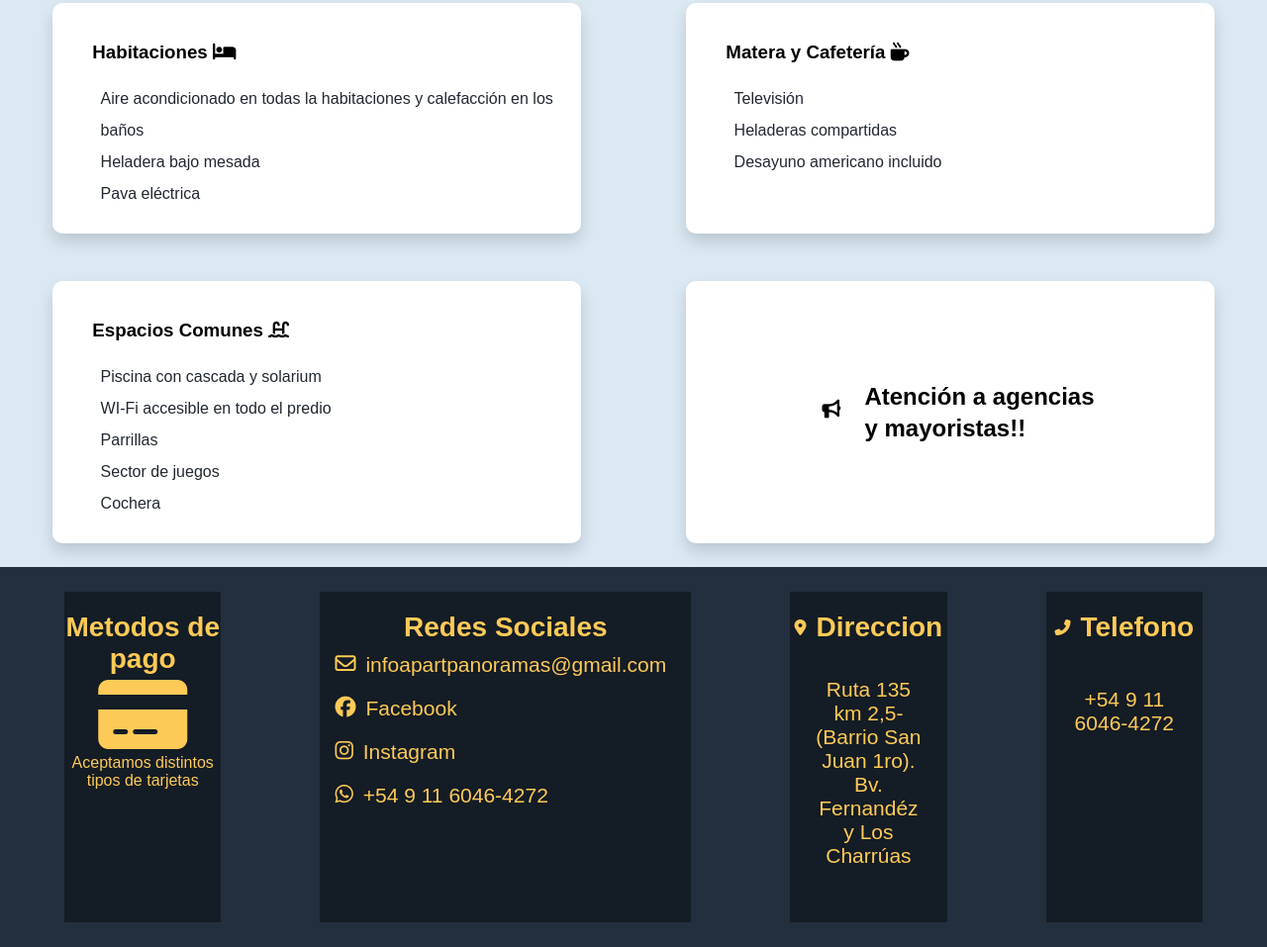
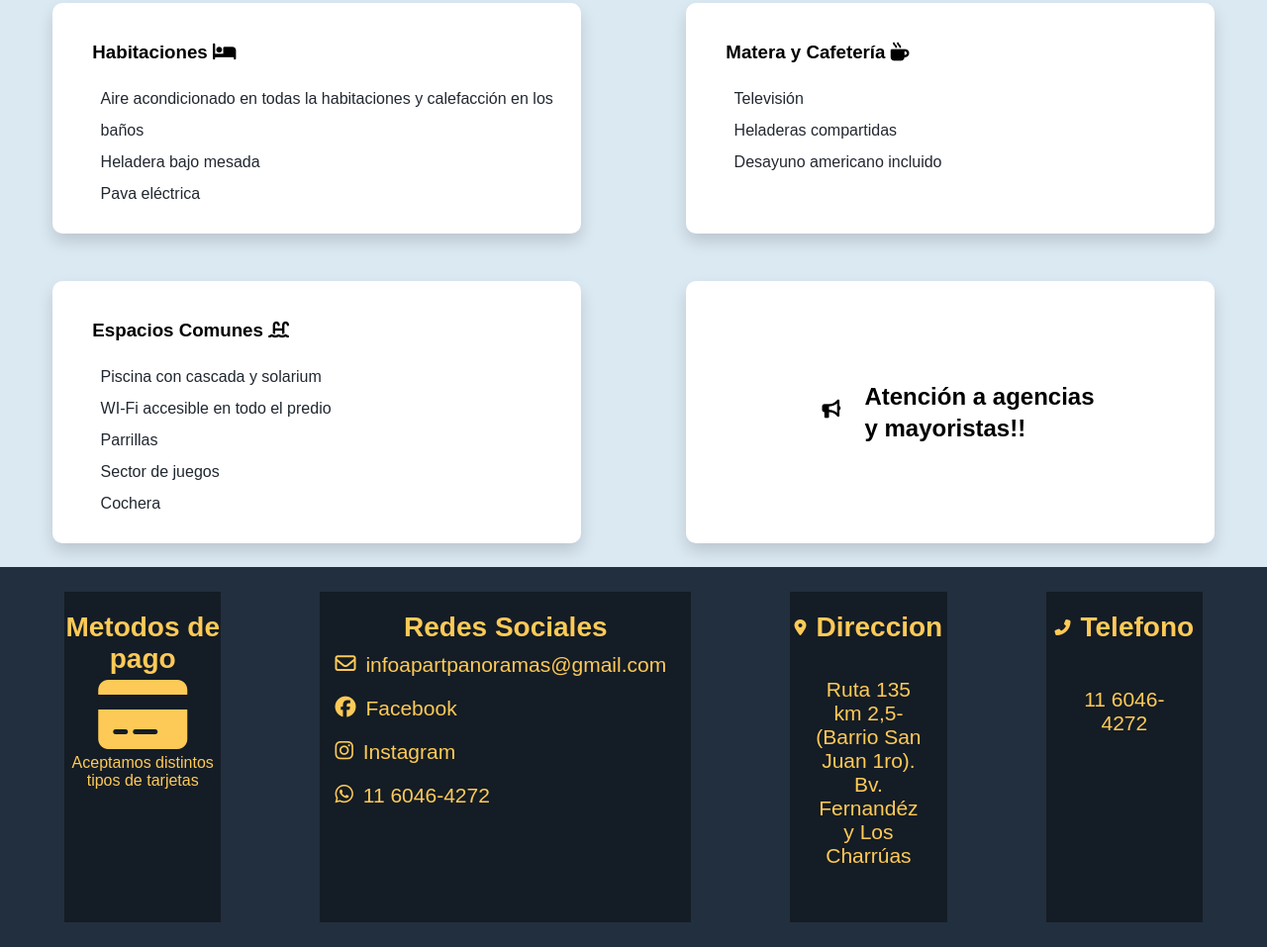
Before and after one commit to SebastianRost/panoramas, a plain HTML site: page index.html in a window 1280 px wide. Shown: the part 929-1886 px from the top of the page at 99% size. Drawn offline with nearby package versions, Linux system fonts and the light colour scheme; a web font is replaced by a local one.

Commit message:
4to commit

```diff
--- a/index.html
+++ b/index.html
@@ -163,8 +163,8 @@
 						<div class="social">
 							<i class="fab fa-whatsapp"></i>
 							<a target="_blank"
-								href="https://wa.me/+5491160464272?text=Buen%20día!%20Me%20gustaría%20consultar%20disponibilidad">+54
-								9 11 6046-4272</a>
+								href="https://wa.me/+5491160464272?text=Buen%20día!%20Me%20gustaría%20consultar%20disponibilidad">11
+								6046-4272</a>
 						</div>
 					</div>
 					<div class="informacion-box">
@@ -184,7 +184,7 @@
 							<h3 class="titulo-icono">Telefono</h3>
 						</div>
 						<div class="telefono">
-							<a href="tel:+5491160464272">+54 9 11 6046-4272</a>
+							<a href="tel:+5491160464272">11 6046-4272</a>
 						</div>
 					</div>
 				</div>
```
